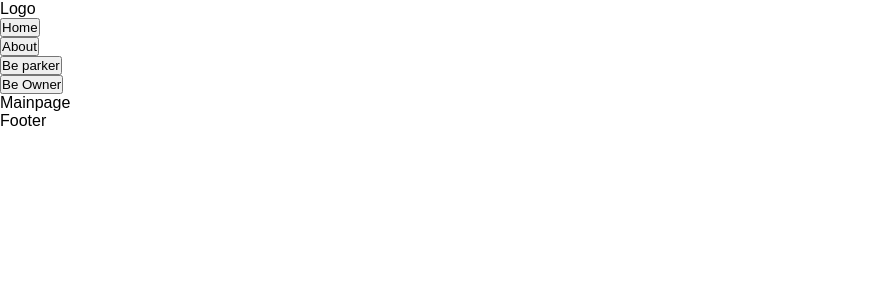
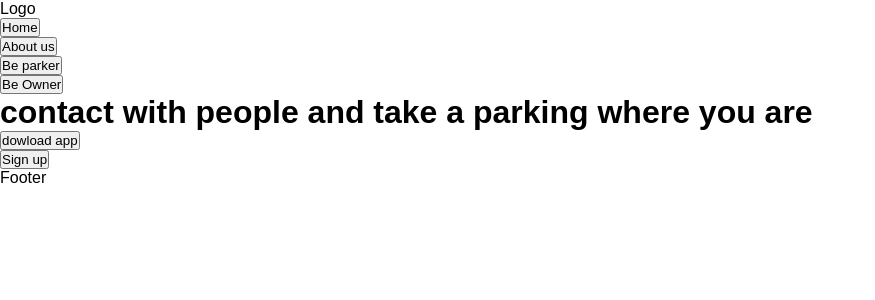
Before and after one commit to Nagi2880/ParkingApp, a Next.js app: page / in a window 1280 px wide. Shown: the top 300 px of the page, without its empty margins (0-875 px from the left). Built offline with nearby package versions, Linux system fonts and the light colour scheme.

Commit message:
main page edited

```diff
--- a/app/(components)/Header.tsx
+++ b/app/(components)/Header.tsx
@@ -1,5 +1,5 @@
 import React from 'react'
-import Navbar from '../(elements)/navbar'
+import Navbar from '../(elements)/Navbar'
 import Logo from '../(elements)/Logo'
 
 function Header() {
--- a/app/(components)/Mainpage.tsx
+++ b/app/(components)/Mainpage.tsx
@@ -1,10 +1,23 @@
 import React from 'react'
+import Button from '../(elements)/Button'
 
 function Mainpage() {
     return (
-        <div>
-            Mainpage
-        </div>
+        <main className="mainpage-container">
+            <div className='mainpage-left-content'>
+                <h1> contact with people and take a parking where you are </h1>
+                <Button href="/dowload" className="main-app-button">
+                    <span>{/* here we are the dowload svg icon*/ }</span>dowload app
+                </Button>
+                <Button href="/contact" className="main-signup-button">
+                    <span>{/* here we are the contact svg icon*/ }</span> Sign up
+                </Button>
+            </div>
+            <div className='mainpage-right-content'>
+
+            </div>
+
+        </main>
     )
 }
 
--- a/app/(elements)/Logo.tsx
+++ b/app/(elements)/Logo.tsx
@@ -3,7 +3,7 @@ import React from 'react'
 function Logo() {
     return (
         <div className="logo-container">
-            Logo
+            <span>Logo</span>
         </div>
     )
 }
--- a/app/(elements)/navbar.tsx
+++ b/app/(elements)/navbar.tsx
@@ -1,5 +1,5 @@
 import React from 'react'
-import Button from '../(elements)/button'
+import Button from '../(elements)/Button'
 const Navbar = () => {
     return (
             <nav className="navbar-container">
@@ -11,7 +11,7 @@ const Navbar = () => {
                     </li>
                     <li>
                         <Button href="/about" className="nav-button">
-                            About
+                            About us
                         </Button>
                         <Button href="/parker" className="nav-button">
                             Be parker
--- a/app/page.tsx
+++ b/app/page.tsx
@@ -5,7 +5,7 @@ import React from 'react';
 
 export default function Home() {
   return (
-    <div >
+    <div  className="home-container">
       <Header />
       <Mainpage />
       <Footer />
```
Also changed, not shown: app/(components)/MainpageSectionOne.tsx (added, +20 -0 lines), app/(elements)/Cards.tsx (added, +19 -0 lines), app/(interfaces)/cards.d.ts (added, +7 -0 lines).
